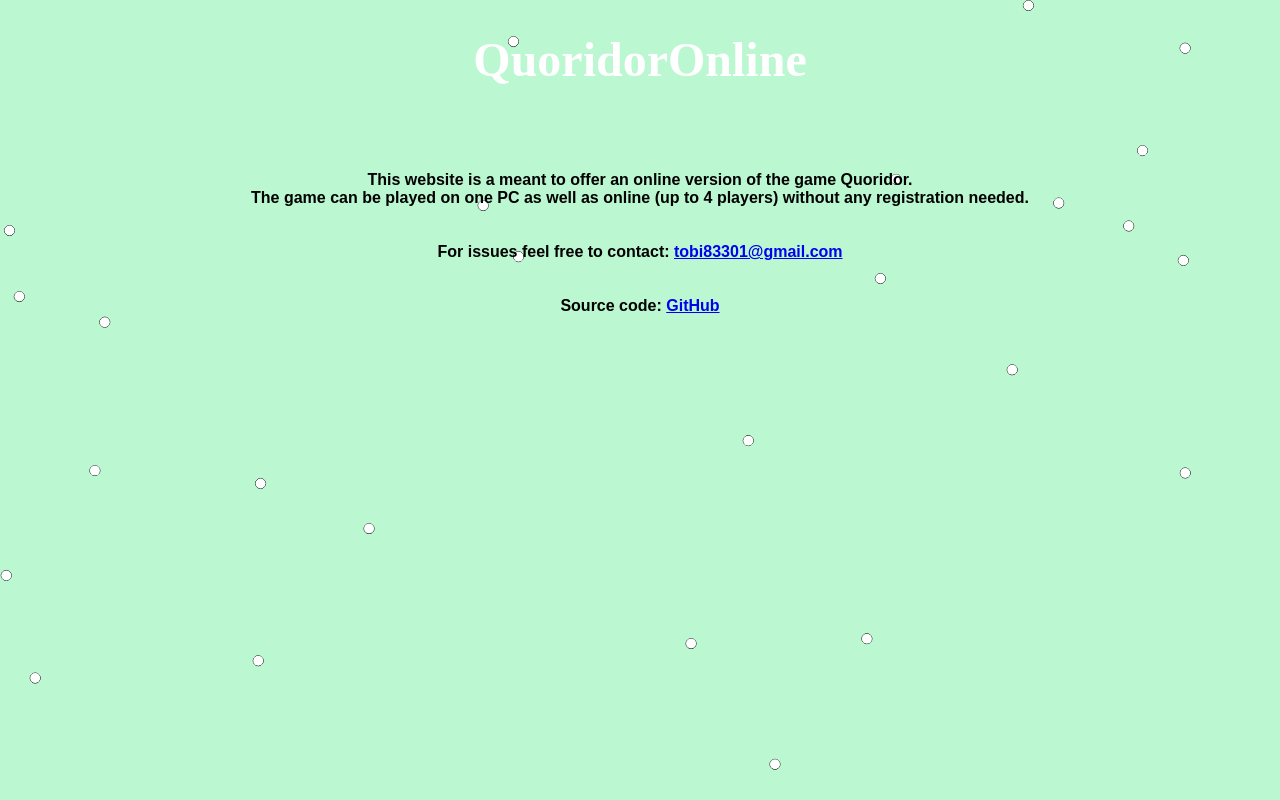
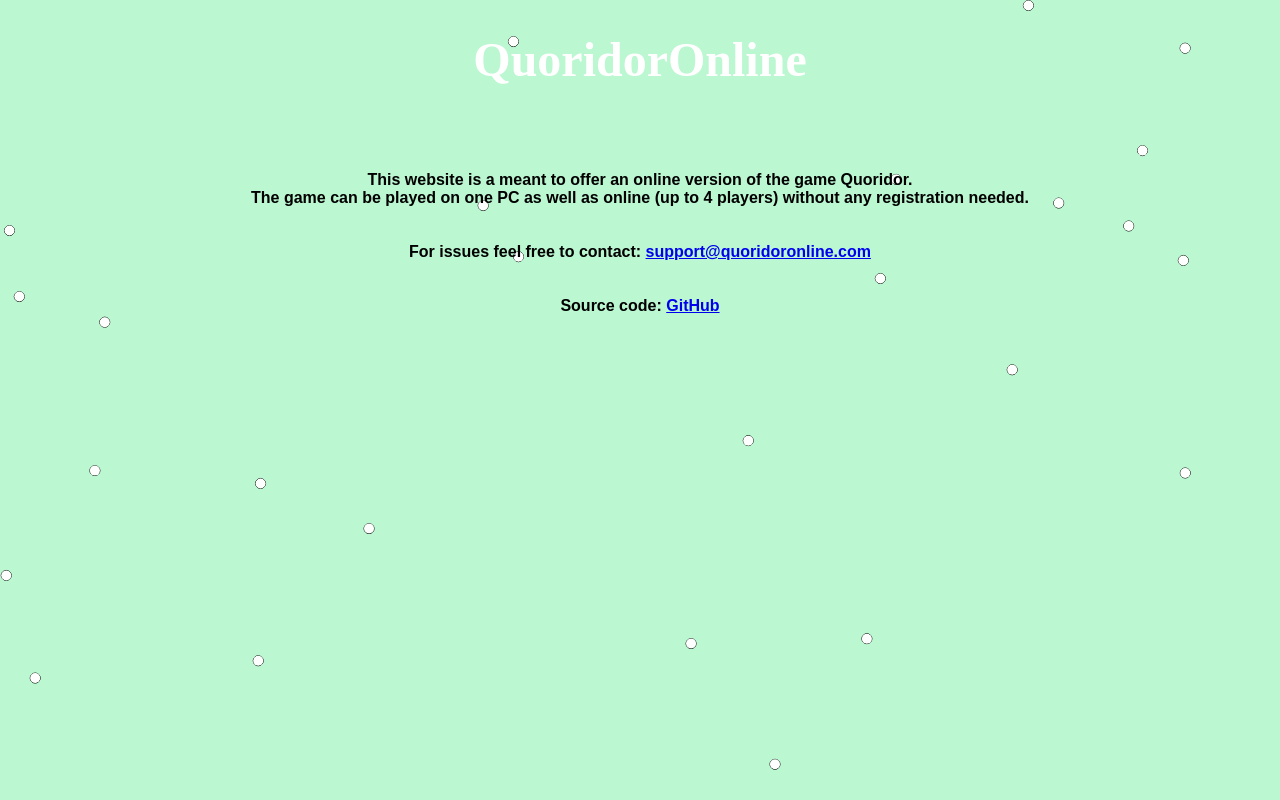
Before and after one commit to tobitoast4/QuoridorOnline, a Flask app: page /about in a window 1280 px wide. Run offline with Flask 3, Linux system fonts and the light colour scheme; some libraries are stand-ins or nearby versions; some web fonts are replaced.

Commit message:
New email: support@quoridoronline.com

```diff
--- a/templates/about.html
+++ b/templates/about.html
@@ -9,7 +9,7 @@
         The game can be played on one PC as well as online (up to 4 players) without any registration needed. <br/>
         <br/>
         <br/>
-        For issues feel free to contact: <a href="mailto:tobi83301@gmail.com">tobi83301@gmail.com</a><br/>
+        For issues feel free to contact: <a href="mailto:support@quoridoronline.com">support@quoridoronline.com</a><br/>
         <br/>
         <br/>
         Source code: <a href="https://github.com/tobitoast4/QuoridorOnline">GitHub</a>
```
